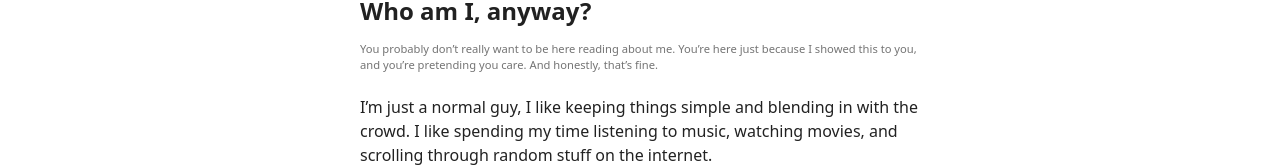
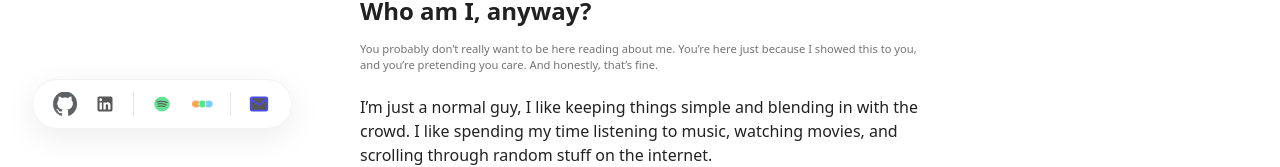
Before and after one commit to nagisheshero11/Nagiseishiro, a React (Vite) app in the folder client/: page / in a window 1280 px wide. Shown: the part 639-806 px from the top of the page. Built offline with nearby package versions, Linux system fonts and the light colour scheme.

Commit message:
added the bubble menu

```diff
--- /dev/null
+++ b/client/src/components/SocialDock.jsx
@@ -0,0 +1,43 @@
+import React from 'react';
+import './style/SocialDock.css';
+
+function SocialDock() {
+    return (
+        <div className="social-dock">
+            {/* GitHub */}
+            <a href="https://github.com/nagisheshero11" target="_blank" rel="noopener noreferrer" className="dock-item">
+                <img src="/git.png" alt="GitHub" />
+            </a>
+
+            {/* LinkedIn */}
+            <a href="https://www.linkedin.com/in/hemanth-sai-1575962ba/" target="_blank" rel="noopener noreferrer" className="dock-item">
+                <svg viewBox="0 0 24 24" fill="currentColor">
+                    <path d="M19 3a2 2 0 0 1 2 2v14a2 2 0 0 1-2 2H5a2 2 0 0 1-2-2V5a2 2 0 0 1 2-2h14m-.5 15.5v-5.3a3.26 3.26 0 0 0-3.26-3.26c-.85 0-1.84.52-2.32 1.3v-1.11h-2.79v8.37h2.79v-4.93c0-.77.62-1.4 1.39-1.4a1.4 1.4 0 0 1 1.4 1.4v4.93h2.79M6.88 8.56a1.68 1.68 0 0 0 1.68-1.68c0-.93-.75-1.69-1.68-1.69a1.69 1.69 0 0 0-1.69 1.69c0 .93.76 1.68 1.69 1.68m1.39 9.94v-8.37H5.5v8.37h2.77z" />
+                </svg>
+            </a>
+
+            <div className="dock-separator"></div>
+
+            {/* Spotify */}
+            <a href="https://open.spotify.com/user/31fazvark25z5pggqzdbyevfktzu?si=b14ab28fe2544ea7" target="_blank" rel="noopener noreferrer" className="dock-item">
+                <img src="/spotify.png" alt="Spotify" />
+            </a>
+
+            {/* Letterboxd */}
+            <a href="https://boxd.it/fF5QJ" target="_blank" rel="noopener noreferrer" className="dock-item">
+                <img src="/letterboxed.png" alt="Letterboxd" />
+            </a>
+
+            {/* Mail (Optional/Bonus) -> User usually wants contact */}
+            <div className="dock-separator"></div>
+            <a href="mailto:hemanthsai964@gmail.com" className="dock-item">
+                <svg viewBox="0 0 24 24" fill="none" stroke="currentColor" strokeWidth="2" strokeLinecap="round" strokeLinejoin="round">
+                    <path d="M4 4h16c1.1 0 2 .9 2 2v12c0 1.1-.9 2-2 2H4c-1.1 0-2-.9-2-2V6c0-1.1.9-2 2-2z"></path>
+                    <polyline points="22,6 12,13 2,6"></polyline>
+                </svg>
+            </a>
+        </div>
+    );
+}
+
+export default SocialDock;
--- /dev/null
+++ b/client/src/components/style/SocialDock.css
@@ -0,0 +1,78 @@
+/* Floating Dock Container */
+.social-dock {
+    position: fixed;
+    bottom: 32px;
+    left: 32px;
+    z-index: 1000;
+    display: flex;
+    align-items: center;
+    gap: 16px;
+    background: rgba(255, 255, 255, 0.8);
+    backdrop-filter: blur(12px);
+    -webkit-backdrop-filter: blur(12px);
+    padding: 12px 20px;
+    border-radius: 50px;
+    border: 1px solid rgba(0, 0, 0, 0.05);
+    /* Subtle border */
+    box-shadow: 0 8px 32px rgba(0, 0, 0, 0.08);
+    /* Soft lift */
+    transition: transform 0.3s ease, box-shadow 0.3s ease;
+}
+
+.social-dock:hover {
+    box-shadow: 0 12px 40px rgba(0, 0, 0, 0.12);
+    transform: translateY(-2px);
+}
+
+/* Dock Divider */
+.dock-separator {
+    width: 1px;
+    height: 24px;
+    background: rgba(0, 0, 0, 0.1);
+}
+
+/* Icons */
+.dock-item {
+    display: flex;
+    align-items: center;
+    justify-content: center;
+    width: 24px;
+    height: 24px;
+    transition: transform 0.2s cubic-bezier(0.3, 1.4, 0.5, 1);
+    opacity: 0.7;
+}
+
+.dock-item img {
+    width: 100%;
+    height: 100%;
+    object-fit: contain;
+}
+
+.dock-item svg {
+    width: 20px;
+    height: 20px;
+    fill: #111;
+    /* Default dark */
+}
+
+/* Hover States */
+.dock-item:hover {
+    opacity: 1;
+    transform: scale(1.2);
+    /* Pop effect */
+}
+
+/* Responsive Hide/Adjust */
+@media (max-width: 768px) {
+    .social-dock {
+        bottom: 20px;
+        left: 50%;
+        transform: translateX(-50%);
+        /* Centered on mobile */
+        padding: 10px 16px;
+    }
+
+    .social-dock:hover {
+        transform: translateX(-50%) translateY(-2px);
+    }
+}
--- a/client/src/pages/Home.jsx
+++ b/client/src/pages/Home.jsx
@@ -9,10 +9,12 @@ import MusicStack from '../components/MusicStack/MusicStack';
 import Movies from '../components/Movies/Movies';
 import Projects from '../components/Projects/Projects';
 import Footer from '../components/Footer';
+import SocialDock from '../components/SocialDock';
 
 function Home() {
     return (
         <>
+            <SocialDock />
             <Intro />
             <About />
             <LifeLately />
```
